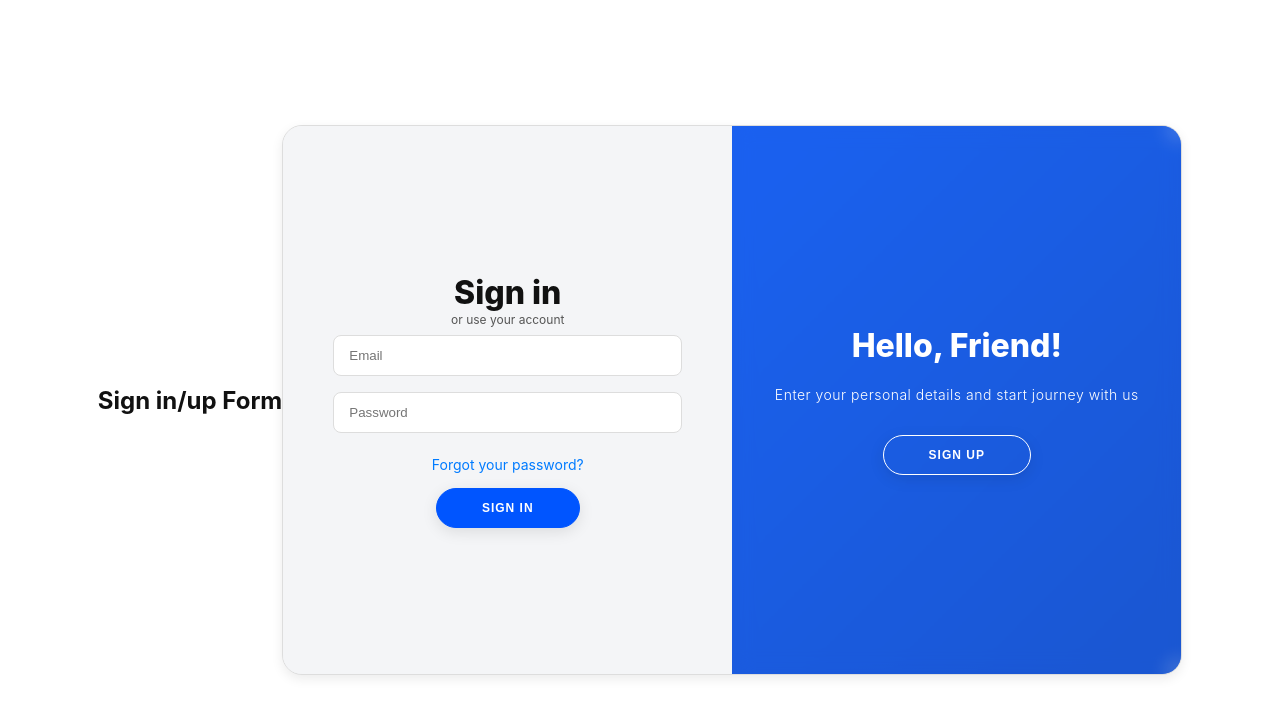
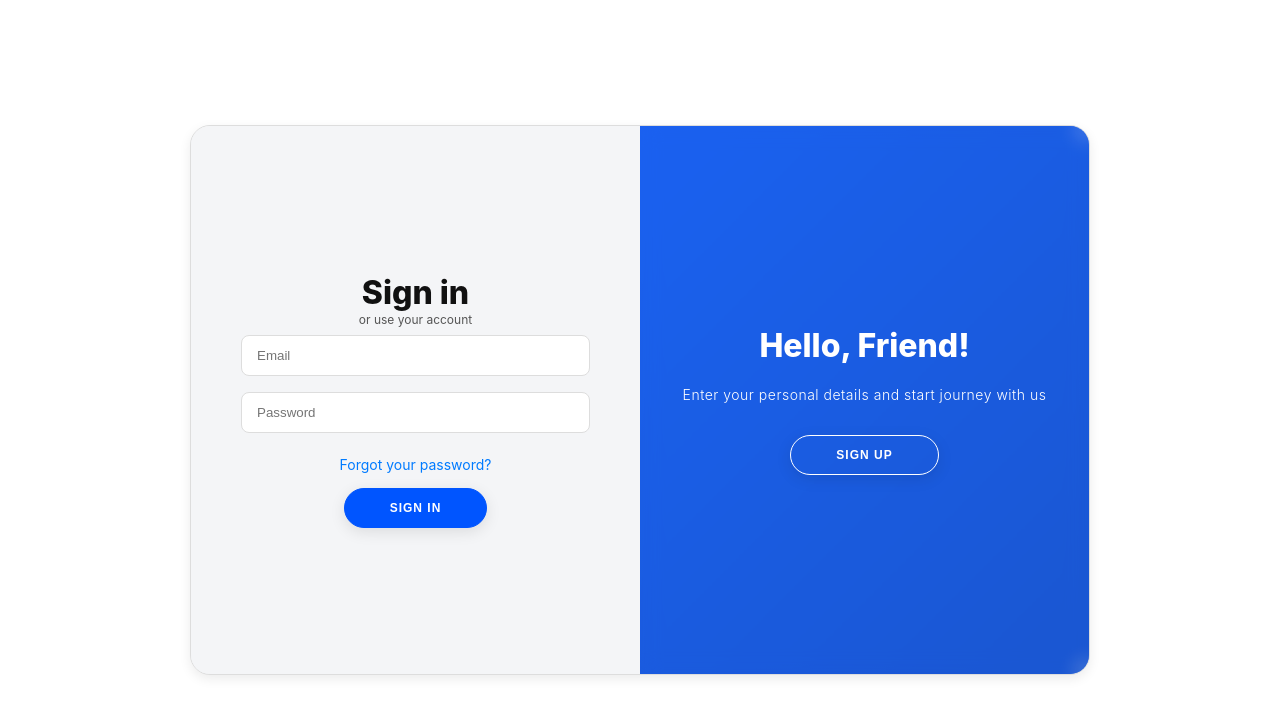
Before and after one commit to jacky2252v/viv, a React (Vite) app in the folder frontend/: page / in a window 1280 px wide. Shown: the top 716 px of the page. Built offline with nearby package versions, Linux system fonts and the light colour scheme.

Commit message:
feat: implement admin dashboard layout and updated post viewing interface with dark mode support

```diff
--- a/frontend/src/components/Admin/adminDashboard.jsx
+++ b/frontend/src/components/Admin/adminDashboard.jsx
@@ -111,24 +111,6 @@ const AdminDashboard = () => {
         </section>
       )}
 
-      <section className={styles.actionsSection}>
-          <h2 className={styles.sectionTitle}>Quick Actions</h2>
-          <div className={styles.dashboardCards}>
-          <Link to="/admin/users" className={`${styles.dashboardCard} glass-panel`}>
-            <h2 className={styles.cardTitle}>Manage Users</h2>
-            <p className={styles.cardDescription}>
-              View and manage all users in the system. Search, filter, edit, and delete user profiles.
-            </p>
-            <span className={styles.cardAction}>Go to Users →</span>
-          </Link>
-
-          <Link to="/admin/posts" className={`${styles.dashboardCard} glass-panel`}>
-            <h2 className={styles.cardTitle}>Manage Posts</h2>
-            <p className={styles.cardDescription}>Review formatting via Preview, edit content, and track published posts.</p>
-            <span className={styles.cardAction}>Go to Posts →</span>
-          </Link>
-        </div>
-      </section>
     </div>
   );
 };
--- a/frontend/src/components/Admin/styles/AdminLayout.module.css
+++ b/frontend/src/components/Admin/styles/AdminLayout.module.css
@@ -1,7 +1,7 @@
 .adminLayout {
   display: flex;
   height: 100vh;
-  background-color: var(--bg-secondary);
+  background-color: var(--bg-primary);
   overflow: hidden;
 }
 
@@ -153,7 +153,7 @@
   flex: 1;
   overflow-y: auto;
   padding: 2rem;
-  background-color: var(--bg-secondary);
+  background-color: var(--bg-primary);
 }
 
 @media (max-width: 768px) {
--- a/frontend/src/components/Hero.jsx
+++ b/frontend/src/components/Hero.jsx
@@ -15,7 +15,6 @@ export default function Hero() {
     `${styles.container} ${type === "signUp" ? styles["right-panel-active"] : ""}`;
   return (
     <div className={styles.App}>
-      <h2>Sign in/up Form</h2>
       <div className={containerClass} id="container">
         <SignUpForm />
         <SignInForm />
--- a/frontend/src/components/styles.module.css
+++ b/frontend/src/components/styles.module.css
@@ -56,17 +56,38 @@ button {
   padding: 12px 45px;
   letter-spacing: 1px;
   text-transform: uppercase;
-  transition: transform 80ms ease-in, box-shadow 0.3s ease;
+  transition: all 0.3s cubic-bezier(0.25, 0.8, 0.25, 1);
   cursor: pointer;
   box-shadow: 0 4px 15px rgba(0,0,0,0.1);
+  position: relative;
+  overflow: hidden;
+  z-index: 1;
+}
+
+button::before {
+  content: '';
+  position: absolute;
+  top: 0;
+  left: 0;
+  width: 0%;
+  height: 100%;
+  background-color: rgba(255, 255, 255, 0.2);
+  transition: width 0.3s ease;
+  z-index: -1;
+}
+
+button:hover::before {
+  width: 100%;
 }
 
 button:hover {
-  box-shadow: 0 6px 20px rgba(0,0,0,0.15);
+  transform: translateY(-3px);
+  box-shadow: 0 8px 25px rgba(0, 0, 0, 0.2);
 }
 
 button:active {
-  transform: scale(0.95);
+  transform: translateY(1px);
+  box-shadow: 0 2px 10px rgba(0,0,0,0.1);
 }
 
 button:focus {
@@ -76,6 +97,16 @@ button:focus {
 button.ghost {
   background-color: transparent;
   border-color: #ffffff;
+}
+
+button.ghost:hover {
+  background-color: #ffffff;
+  color: var(--text-primary);
+  border-color: #ffffff;
+}
+
+button.ghost::before {
+  display: none;
 }
 
 form {
--- a/frontend/src/components/styles/PostLatest.module.css
+++ b/frontend/src/components/styles/PostLatest.module.css
@@ -1,5 +1,5 @@
 .newsContainer {
-  background-color: var(--bg-secondary);
+  background-color: var(--bg-primary);
   min-height: 100vh;
 }
 
```
